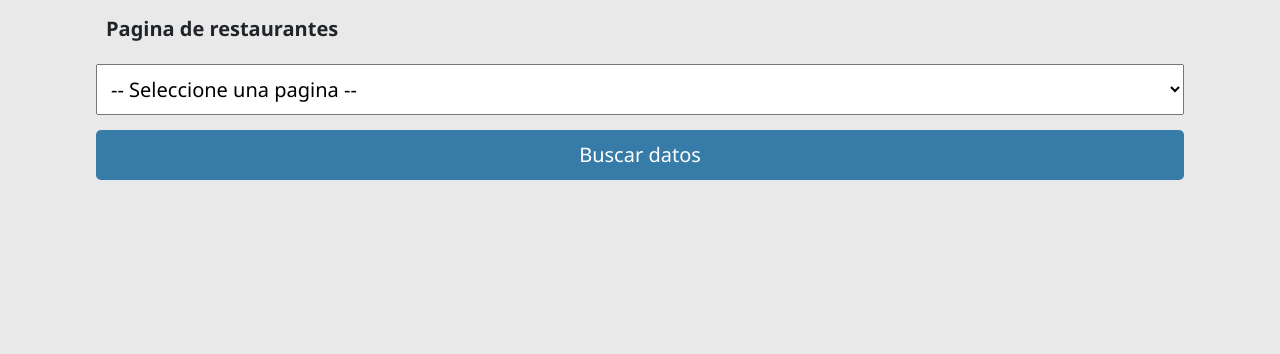
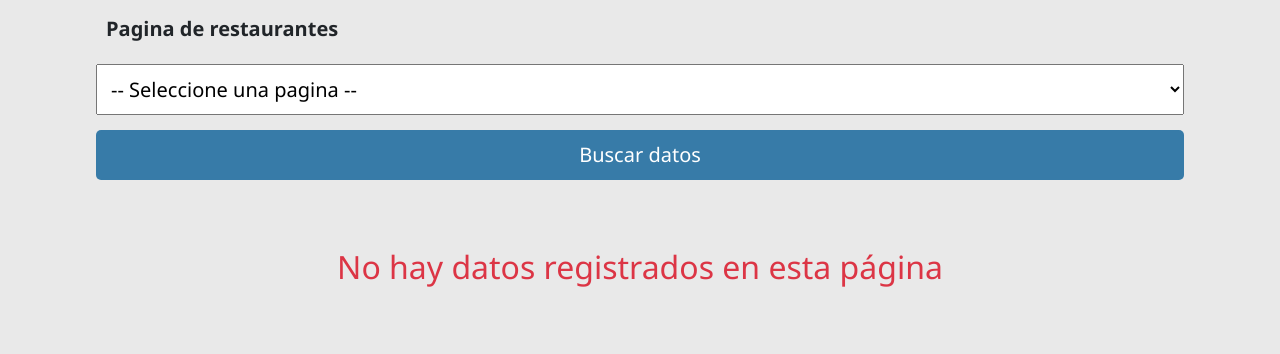
Before and after one commit to OwenLobato/Analizador_de_sentimientos, a Flask app: page /feelings/pages/ in a window 1280 px wide. Shown: the part 146-500 px from the top of the page. Run offline with Flask 2, Linux system fonts and the light colour scheme; the visitor is signed in with stand-in values (Sample User, id 1); data comes from the database, SQL or seed files in the repository.

Commit message:
Fix empty excel files on feeling index view

```diff
--- a/app/templates/feeling/index.html
+++ b/app/templates/feeling/index.html
@@ -35,6 +35,8 @@
                     </header>
                 </article>
             {% endfor %}
+        {% else %}
+            <h2 class="text-danger text-center pt-5 mb-3">No hay datos registrados en esta página</h2>
         {% endif %}
     {% endif %}
 
```
